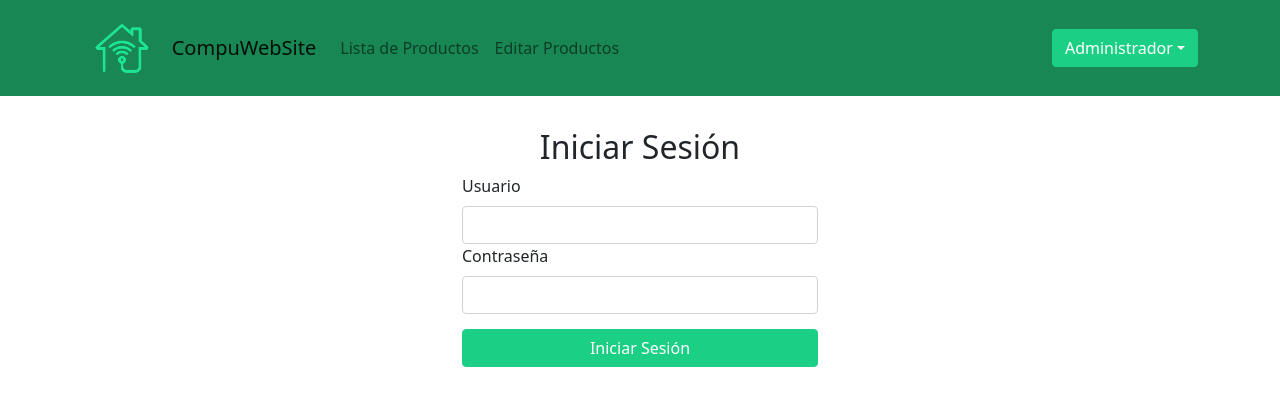
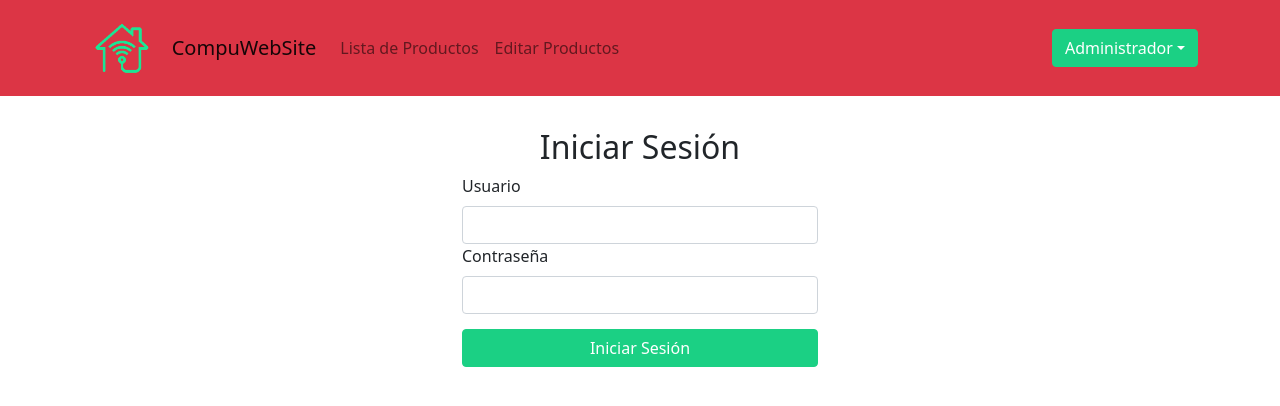
Before and after one commit to wgrojas/ProyectoMern, a React (Create React App) app in the folder frontend/: page /login in a window 1280 px wide. Shown: the top 406 px of the page. Built offline with nearby package versions, Linux system fonts and the light colour scheme.

Commit message:
Cambio de color al nav

```diff
--- a/frontend/src/components/navbar/navbar.js
+++ b/frontend/src/components/navbar/navbar.js
@@ -56,7 +56,7 @@ export default class Menu extends React.Component {
   }
   render() {
     return (
-      <Navbar fixed="top" id="navbar" bg="success" variant="light">
+      <Navbar fixed="top" id="navbar" bg="danger" variant="light">
         <Container>
           <img className="img-logo" src={Logo} alt="Logo" />
           <Navbar.Brand href="./">CompuWebSite</Navbar.Brand>
--- a/frontend/src/components/productos/productos.js
+++ b/frontend/src/components/productos/productos.js
@@ -34,9 +34,9 @@ export default function Productos(props) {
                    cantidad: <b>{props.stock}</b>
             </Card.Text>
 
-            <Card.Text>
+            {/* <Card.Text>
                    categoria: <b>{props.categoria}</b>
-            </Card.Text>
+            </Card.Text> */}
 
 
         </Card.Body>
```
